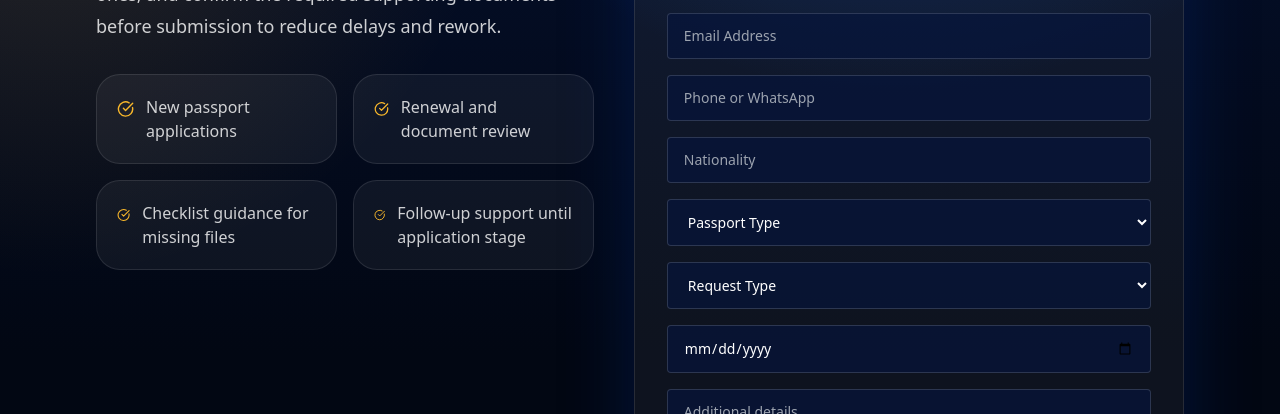
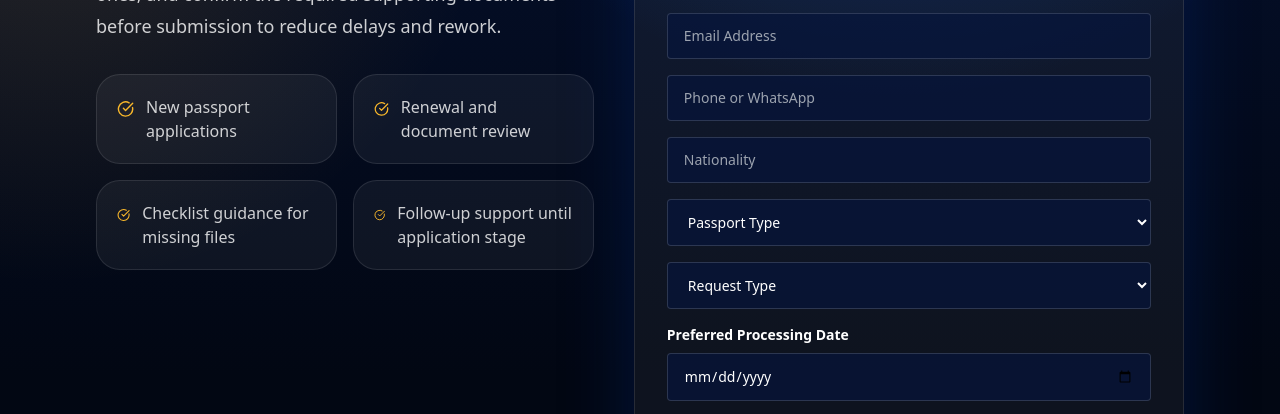
Before and after one commit to seculus1/Bisfly, a website: page service.html in a window 1280 px wide. Shown: the part 529-943 px from the top of the page. Drawn offline with nearby package versions, Linux system fonts and the light colour scheme.

Commit message:
Clarify insurance coverage date fields

```diff
--- a/service.html
+++ b/service.html
@@ -226,8 +226,8 @@
           { name: "dateOfBirth", label: "Date of Birth", type: "date", required: true },
           { name: "travelDocNumber", label: "Travel Document Number (Passport)", type: "text", required: true },
           { name: "destination", label: "Destination Country", type: "text", required: true },
-          { name: "startDate", label: "Start Date", type: "date", required: true },
-          { name: "endDate", label: "End Date", type: "date", required: true },
+          { name: "startDate", label: "Coverage From Date", type: "date", required: true },
+          { name: "endDate", label: "Coverage Return Date", type: "date", required: true },
           { name: "nextOfKinName", label: "Next of Kin Name", type: "text", required: true },
           { name: "nextOfKinAddress", label: "Next of Kin Address", type: "text", required: true },
           { name: "nextOfKinPhone", label: "Next of Kin Phone Number", type: "text", required: true },
@@ -276,6 +276,9 @@
       }
       if (field.type === 'file') {
         return `<label class="block rounded border border-white/15 bg-navy/70 px-4 py-3 text-sm text-white"><span class="mb-2 block font-bold">${field.label}</span><input type="file" name="${field.name}" ${field.required ? 'required' : ''} accept=".jpg,.jpeg" class="block w-full text-sm text-white file:mr-4 file:rounded file:border-0 file:bg-gold file:px-4 file:py-2 file:font-black file:text-navy" /></label>`;
+      }
+      if (field.type === 'date') {
+        return `<label class="block"><span class="mb-2 block text-sm font-bold text-white">${field.label}</span><input type="date" name="${field.name}" ${field.required ? 'required' : ''} aria-label="${field.label}" class="w-full ${sharedClass}" /></label>`;
       }
       return `<input type="${field.type}" name="${field.name}" ${field.required ? 'required' : ''} placeholder="${field.label}" class="${sharedClass}" />`;
     }
```
Also changed, not shown: insurance.html (+2 -2 lines).
